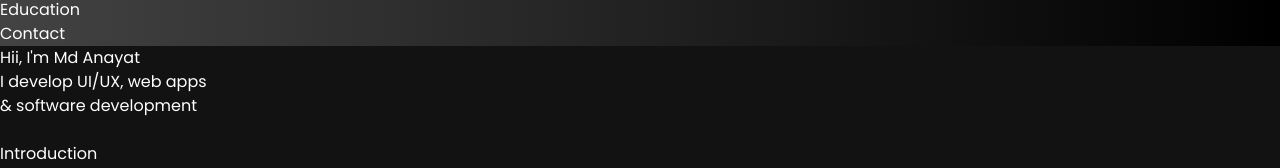
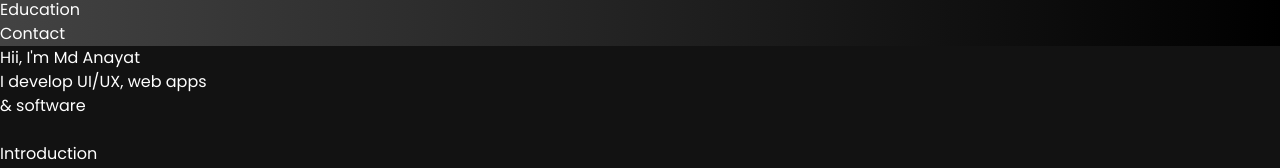
Before and after one commit to MdAnayatullah/portfolio3D, a React (Vite) app: page / in a window 1280 px wide. Shown: the part 559-727 px from the top of the page. Built offline with nearby package versions, Linux system fonts and the light colour scheme.

Commit message:
Changes in Hero section

```diff
--- a/src/components/Hero.jsx
+++ b/src/components/Hero.jsx
@@ -22,7 +22,7 @@ const Hero = () => {
           </h1>
           <p className={`${styles.heroSubText} mt-2 text-white-100`}>
             I develop UI/UX, web apps <br className="sm:block hidden" />&
-            software development
+            software
           </p>
         </div>
       </div>
```
